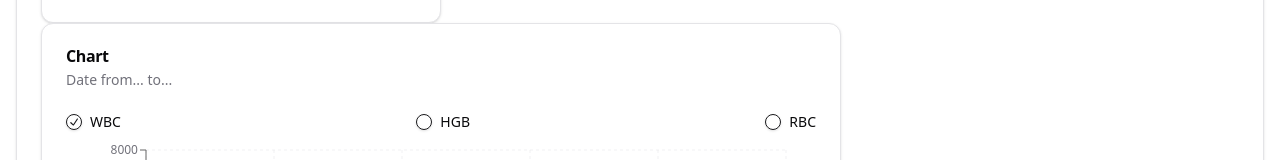
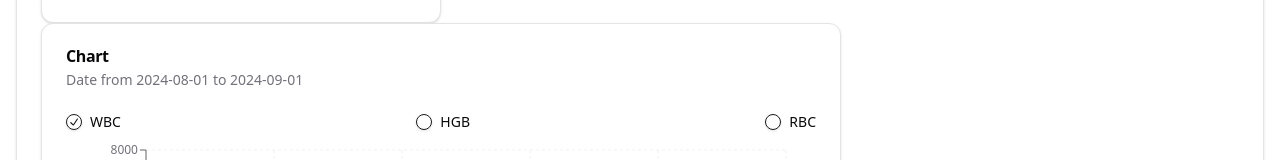
Before and after one commit to Steve23Joe/Blood-Count-fe, a React (Vite) app: page / in a window 1280 px wide. Shown: the part 1578-1738 px from the top of the page. Built offline with nearby package versions, Linux system fonts and the light colour scheme.

Commit message:
second commit

```diff
--- a/src/components/ControlAndDisplay.tsx
+++ b/src/components/ControlAndDisplay.tsx
@@ -358,7 +358,7 @@ const ControlAndDisplay: React.FC = () => {
                     <Card className="w-[800px] h-[400px]">
                         <CardHeader>
                             <CardTitle>Chart</CardTitle>
-                            <CardDescription>Date from... to...</CardDescription>
+                            <CardDescription>Date from 2024-08-01 to 2024-09-01</CardDescription>
                         </CardHeader>
                         <CardContent >
                                 <RadioGroup
```
